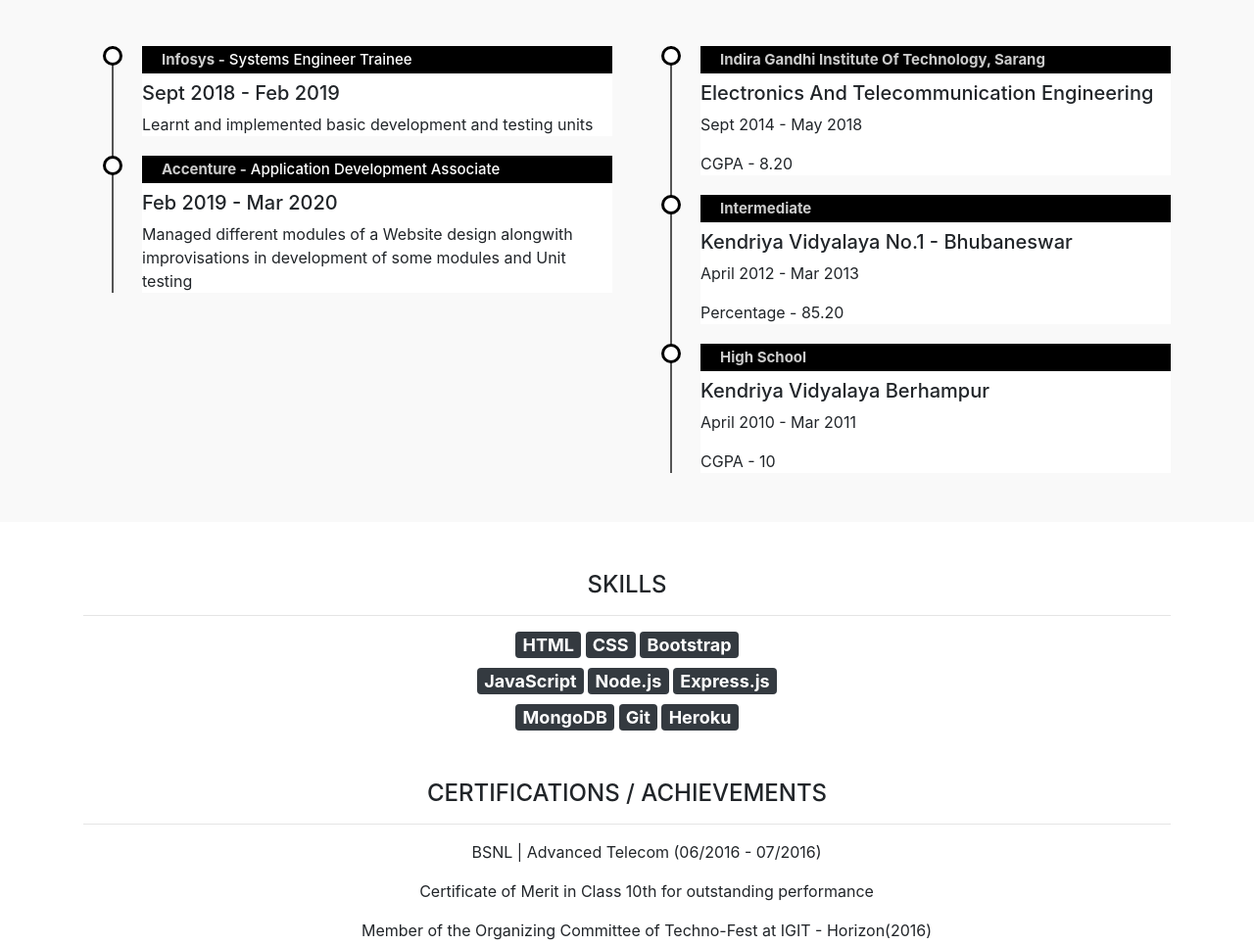
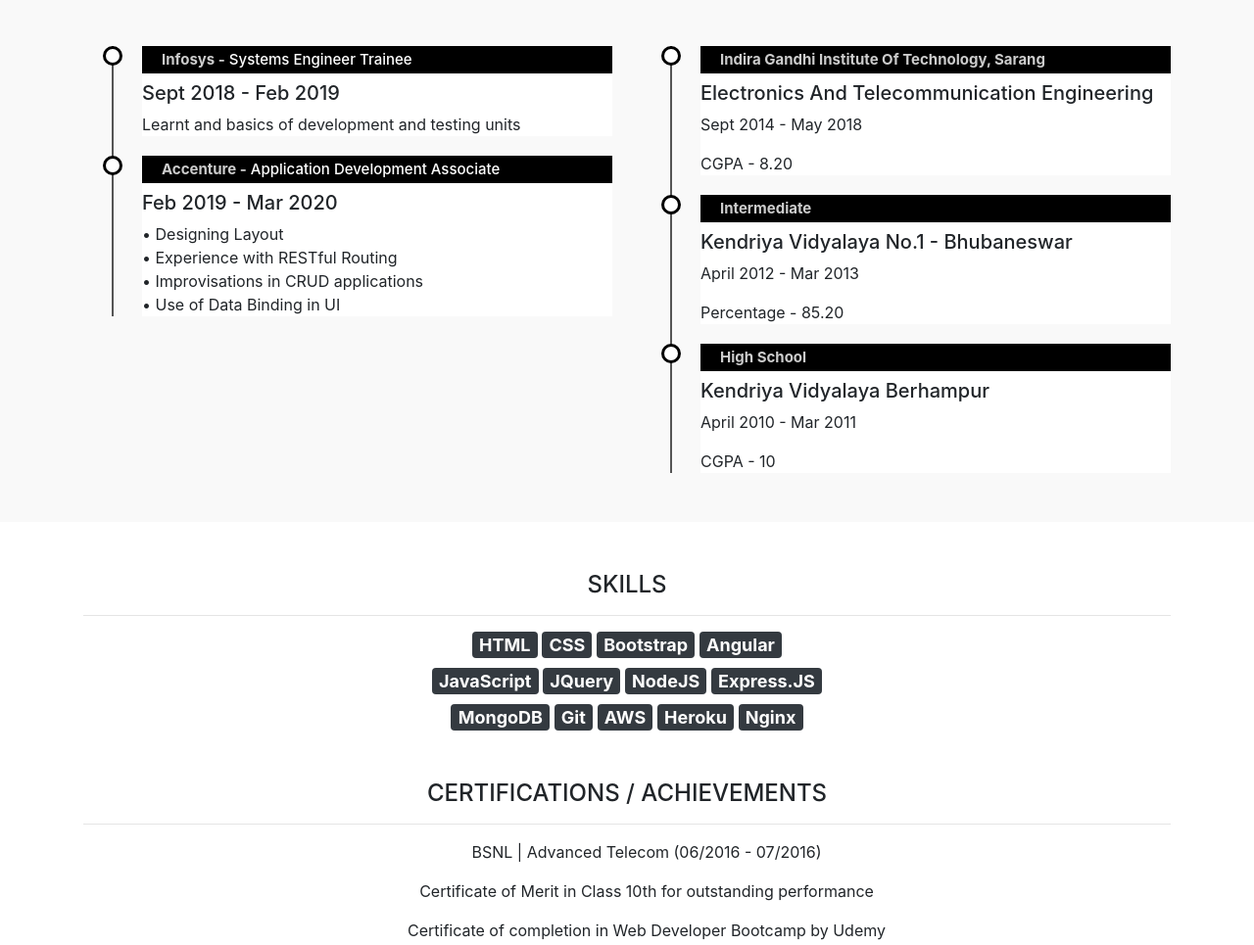
Before and after one commit to Sattwik18/cv, a website: page public/index.html in a window 1280 px wide. Shown: the part 1275-2240 px from the top of the page at 98% size. Drawn offline with nearby package versions, Linux system fonts and the light colour scheme.

Commit message:
Added some content

```diff
--- a/public/index.html
+++ b/public/index.html
@@ -85,12 +85,20 @@
                                 <li>
                                     <h4><span>Infosys -</span> Systems Engineer Trainee</h4>
                                     <h5>Sept 2018 - Feb 2019</h5>
-                                    <p>Learnt and implemented basic development and testing units</p>
+                                    <p>Learnt and basics of development and testing units</p>
                                 </li>
                                 <li>
                                     <h4><span>Accenture -</span> Application Development Associate</h4>
                                     <h5>Feb 2019 - Mar 2020</h5>
-                                    <p>Managed different modules of a Website design alongwith improvisations in development of some modules and Unit testing</p>
+                                    <p>
+                                        •	Designing Layout
+                                        <br>
+                                        •	Experience with RESTful Routing
+                                        <br>
+                                        •	Improvisations in CRUD applications
+                                        <br>
+                                        •   Use of Data Binding in UI
+                                    </p>
                                 </li>
                             </ul>
                         </div>
@@ -133,18 +141,22 @@
                             <h4><span class="badge badge-dark">HTML</span></h4>
                             <h4><span class="badge badge-dark">CSS</span></h4>
                             <h4><span class="badge badge-dark">Bootstrap</span></h4>
+                            <h4><span class="badge badge-dark">Angular</span></h4>
                         </div>
 
                         <div class="in2">
                             <h4><span class="badge badge-dark">JavaScript</span></h4>
-                            <h4><span class="badge badge-dark">Node.js</span></h4>
-                            <h4><span class="badge badge-dark">Express.js</span></h4>
+                            <h4><span class="badge badge-dark">JQuery</span></h4>
+                            <h4><span class="badge badge-dark">NodeJS</span></h4>
+                            <h4><span class="badge badge-dark">Express.JS</span></h4>
                         </div>
 
                         <div class="in3">
                             <h4><span class="badge badge-dark">MongoDB</span></h4>
                             <h4><span class="badge badge-dark">Git</span></h4>
+                            <h4><span class="badge badge-dark">AWS</span></h4>
                             <h4><span class="badge badge-dark">Heroku</span></h4>
+                            <h4><span class="badge badge-dark">Nginx</span></h4>
                         </div>
                     </div>
                 </div>
@@ -164,6 +176,9 @@
                             </li>
                             <li>
                                 <p>Certificate of Merit in Class 10th for outstanding performance</p>
+                            </li>
+                            <li>
+                                <p>Certificate of completion in Web Developer Bootcamp by Udemy</p>
                             </li>
                             <li>
                                 <p>Member of the Organizing Committee of Techno-Fest at IGIT - Horizon(2016)</p>
```
